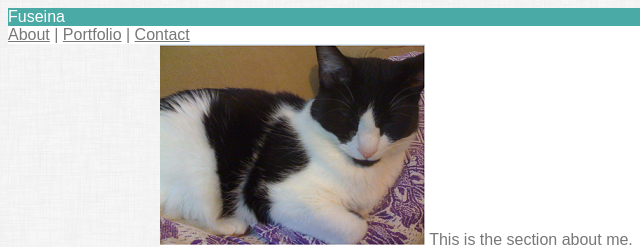
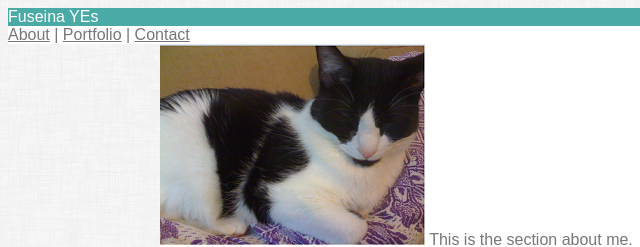
Before and after one commit to Chuks1993/Basic-Portfolio-1, a plain HTML site: page index.html in a window 1280 px wide. Shown: the top 247 px of the page, 0-640 px from the left. Drawn offline with Linux system fonts and the light colour scheme.

Commit message:
Update index.html

```diff
--- a/index.html
+++ b/index.html
@@ -9,7 +9,7 @@
 
 		<header>
 				<div id="headerName">
-					Fuseina
+					Fuseina YEs
 				</div>
 				<nav>
 					<a href="index.html">About</a> | <a href="portfolio.html">Portfolio</a> | <a href="contact.html">Contact</a>
```
